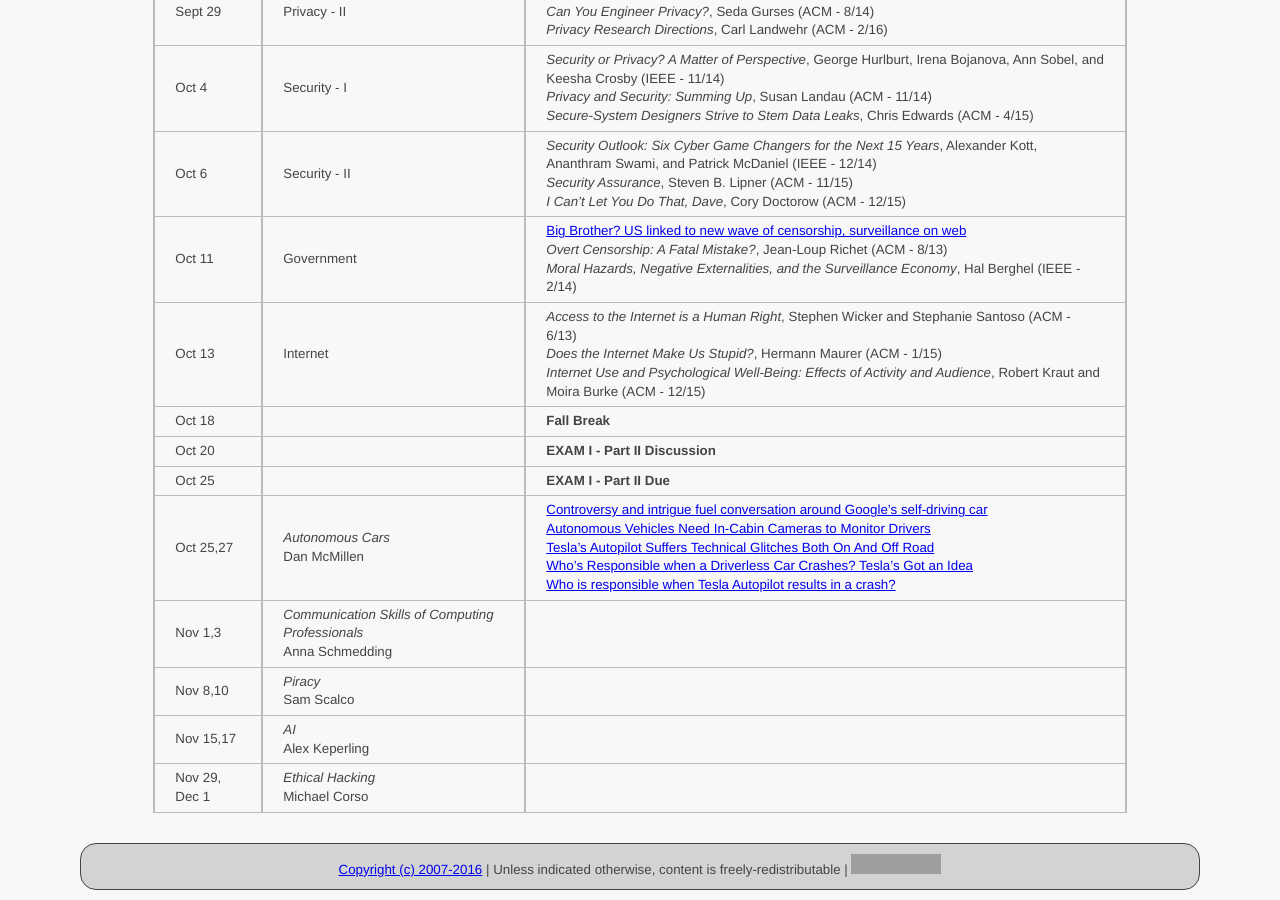
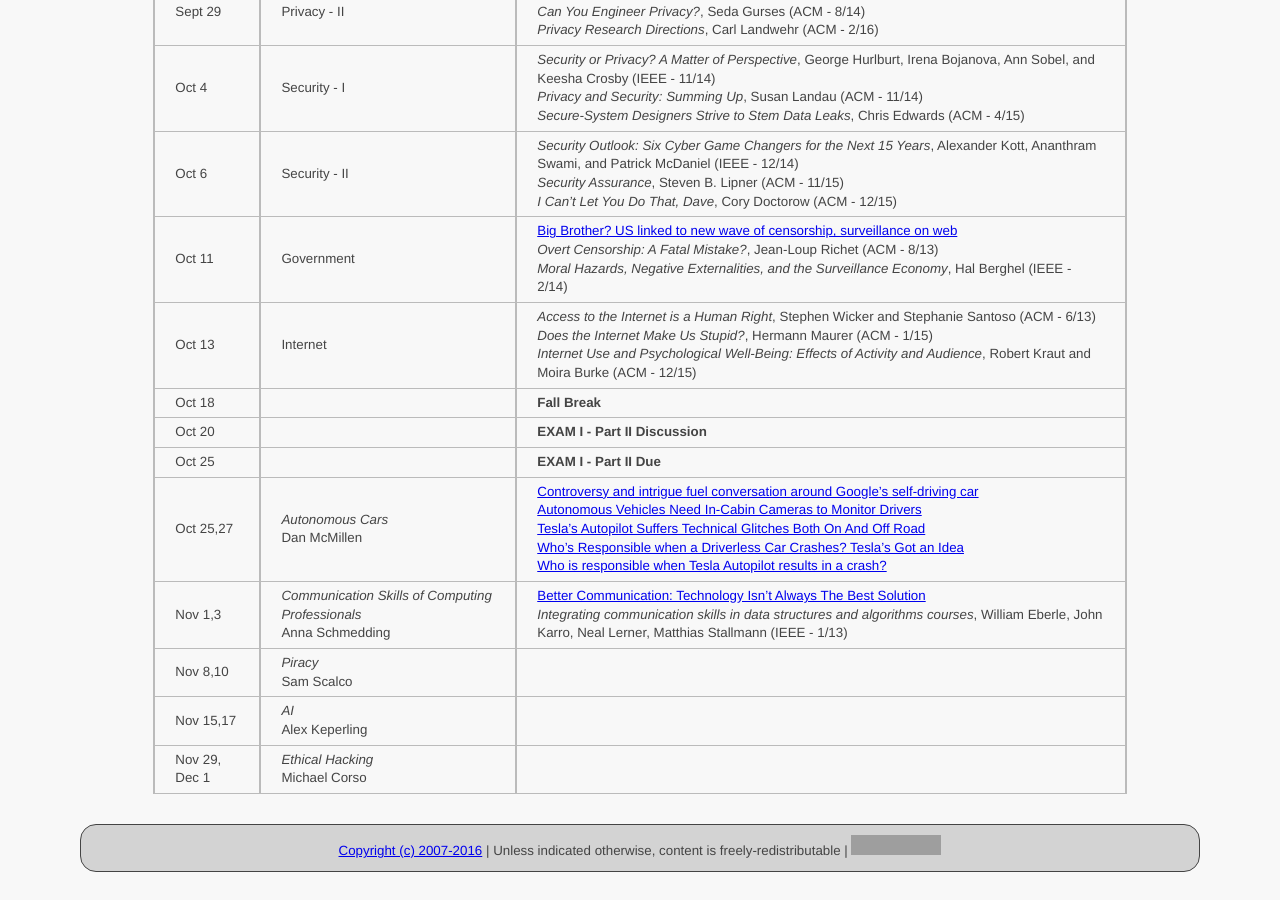
Before and after one commit to ycpcs/cs456-fall2016, a Jekyll site: the page built from schedule/index.md, in a window 1280 px wide and 900 px high, scrolled down 725 px. Built offline with Jekyll 4.4.1, drawn with Linux system fonts in a browser that asks for light colours; grey boxes are pictures that could not be loaded.

Commit message:
add comm articles
add comm articles

```diff
--- a/schedule/index.md
+++ b/schedule/index.md
@@ -31,7 +31,7 @@ All reading materials can be accessed via [Schmidt Library](http://library.ycp.e
 > Oct 20  |                 | **EXAM I - Part II Discussion** |
 > Oct 25  |                 | **EXAM I - Part II Due** |
 > Oct 25,27 | *Autonomous Cars* <br /> Dan McMillen | [Controversy and intrigue fuel conversation around Google's self-driving car](https://www.proopinion.com/en/blog/controversy-and-intrigue-fuel-conversation-around-googles-selfdriving-car) <br /> [Autonomous Vehicles Need In-Cabin Cameras to Monitor Drivers](http://spectrum.ieee.org/cars-that-think/transportation/self-driving/autonomous-vehicles-need-incabin-cameras-to-monitor-drivers) <br /> [Tesla’s Autopilot Suffers Technical Glitches Both On And Off Road](http://glitch.news/2015-10-22-teslas-autopilot-suffers-technical-glitches-both-on-and-off-road.html) <br /> [Who’s Responsible when a Driverless Car Crashes? Tesla’s Got an Idea](http://www.wsj.com/articles/tesla-electric-cars-soon-to-sport-autopilot-functions-such-as-passing-other-vehicles-1431532720) <br /> [Who is responsible when Tesla Autopilot results in a crash?](http://www.teslarati.com/responsible-tesla-autopilot-crash-accidents/) |
-> Nov 1,3   | *Communication Skills of Computing Professionals* <br /> Anna Schmedding |  |
+> Nov 1,3   | *Communication Skills of Computing Professionals* <br /> Anna Schmedding | [Better Communication: Technology Isn't Always The Best Solution](http://www.forbes.com/sites/ciocentral/2011/01/04/better-communication-technology-isnt-always-the-best-solution/#46618fd83869) <br /> *Integrating communication skills in data structures and algorithms courses*, William Eberle, John Karro, Neal Lerner, Matthias Stallmann (IEEE - 1/13)|
 > Nov 8,10  | *Piracy* <br /> Sam Scalco |  |
 > Nov 15,17 | *AI* <br /> Alex Keperling |  |
 > Nov 29, Dec 1 | *Ethical Hacking* <br /> Michael Corso |  |
```
